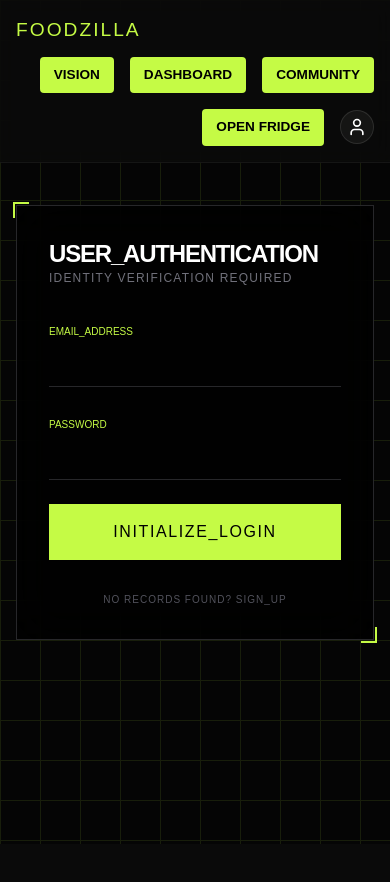
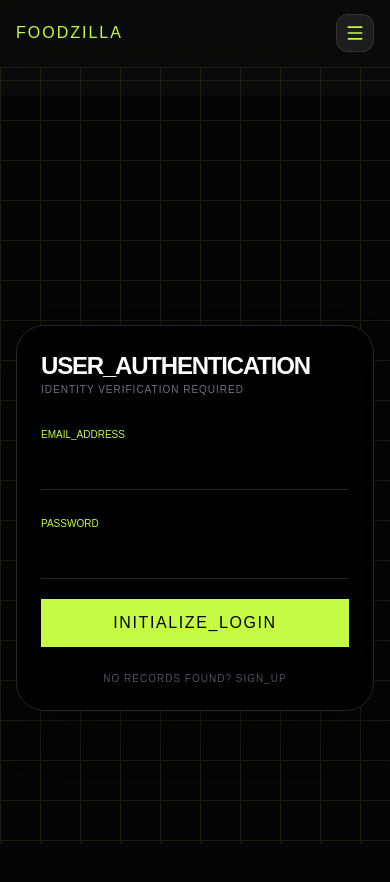
Before and after one commit to venkatsaikondra/taste_transform, a Next.js app: page /login in a window 390 px wide. Shown: the top 882 px of the page. Before the commit the page ends 844 px from the top, so only its background shows below. Built offline with nearby package versions, Linux system fonts and the light colour scheme; a web font is replaced by a local one.

Commit message:
added mobile responsive

```diff
--- a/app/globals.css
+++ b/app/globals.css
@@ -15,6 +15,7 @@
 html {
   scroll-behavior: smooth;
   min-height: 100%;
+  overflow-x: hidden;
 }
 
 body {
@@ -24,6 +25,7 @@ body {
   color: var(--foreground);
   font-family: Arial, Helvetica, sans-serif;
   line-height: 1.5;
+  overflow-x: hidden;
 }
 
 img,
@@ -50,6 +52,7 @@ a {
 
 main {
   min-height: 100vh;
+  width: 100%;
 }
 
 @theme inline {
--- a/app/layout.tsx
+++ b/app/layout.tsx
@@ -54,7 +54,7 @@ export default function RootLayout({
         {/* Loading Counter sits on top */}
 
         <Menu />
-        {children}
+        <main className="pt-24 min-h-screen overflow-x-hidden">{children}</main>
         <Chat />
       </body>
     </html>
--- a/app/login/page.tsx
+++ b/app/login/page.tsx
@@ -42,21 +42,21 @@ export default function LoginPage() {
 };
 
   return (
-    <div className="flex min-h-screen items-center justify-center bg-[#050505] px-4 font-mono">
+    <div className="flex min-h-screen items-center justify-center bg-[#050505] px-4 py-8 sm:px-6 sm:py-12 font-mono">
       {/* Background Grid */}
       <div className="fixed inset-0 opacity-10" style={{ backgroundImage: 'linear-gradient(#c5fb45 1px, transparent 1px), linear-gradient(90deg, #c5fb45 1px, transparent 1px)', backgroundSize: '40px 40px' }} />
 
-      <div className="relative w-full max-w-md border border-zinc-800 bg-black/80 p-8 backdrop-blur-xl">
+      <div className="relative w-full max-w-sm sm:max-w-md border border-zinc-800 bg-black/80 p-6 sm:p-8 backdrop-blur-xl rounded-[28px] shadow-2xl shadow-black/40 overflow-hidden">
         {/* Tech Corner Accents */}
         <div className="absolute -left-1 -top-1 h-4 w-4 border-l-2 border-t-2 border-[#c5fb45]" />
         <div className="absolute -right-1 -bottom-1 h-4 w-4 border-r-2 border-b-2 border-[#c5fb45]" />
 
-        <div className="mb-8">
-          <h1 className="text-2xl font-black tracking-tighter text-white">USER_AUTHENTICATION</h1>
-          <p className="text-xs uppercase tracking-widest text-zinc-500">Identity verification required</p>
+        <div className="mb-6 sm:mb-8">
+          <h1 className="text-2xl sm:text-3xl font-black tracking-tighter text-white">USER_AUTHENTICATION</h1>
+          <p className="text-[10px] sm:text-xs uppercase tracking-widest text-zinc-500">Identity verification required</p>
         </div>
 
-        <form onSubmit={onLogin} className="space-y-6">
+        <form onSubmit={onLogin} className="space-y-5">
           <div className="group">
             <label className="text-[10px] uppercase text-[#c5fb45]">Email_Address</label>
             <input
@@ -82,13 +82,13 @@ export default function LoginPage() {
           <button
             type="submit"
             disabled={loading}
-            className="w-full bg-[#c5fb45] py-4 text-xs font-bold uppercase tracking-widest text-black transition-all hover:bg-[#d4ff6b] active:scale-95 disabled:opacity-50"
+            className="w-full bg-[#c5fb45] py-3 sm:py-4 text-[11px] sm:text-xs font-bold uppercase tracking-widest text-black transition-all hover:bg-[#d4ff6b] active:scale-95 disabled:opacity-50"
           >
             {loading ? "Decrypting..." : "Initialize_Login"}
           </button>
         </form>
 
-        <p className="mt-8 text-center text-[10px] uppercase tracking-widest text-zinc-600">
+        <p className="mt-6 text-center text-[10px] uppercase tracking-widest text-zinc-600">
           No records found? <Link href="/signup" className="text-white hover:text-[#c5fb45]">Sign_Up</Link>
         </p>
       </div>
--- a/app/signup/page.tsx
+++ b/app/signup/page.tsx
@@ -34,18 +34,18 @@ export default function Signup() {
   }, [user])
 
   return (
-    <div className="flex min-h-screen items-center justify-center bg-[#050505] px-4 font-mono">
+    <div className="flex min-h-screen items-center justify-center bg-[#050505] px-4 py-8 sm:px-6 sm:py-12 font-mono">
       {/* Background Grid - Same as Login for consistency */}
       <div className="fixed inset-0 opacity-10" style={{ backgroundImage: 'linear-gradient(#c5fb45 1px, transparent 1px), linear-gradient(90deg, #c5fb45 1px, transparent 1px)', backgroundSize: '40px 40px' }} />
 
-      <div className="relative w-full max-w-md border border-zinc-800 bg-black/80 p-8 backdrop-blur-xl">
+      <div className="relative w-full max-w-sm sm:max-w-md border border-zinc-800 bg-black/80 p-6 sm:p-8 backdrop-blur-xl rounded-[28px] shadow-2xl shadow-black/40 overflow-hidden">
         {/* Tech Corner Accents */}
         <div className="absolute -left-1 -top-1 h-4 w-4 border-l-2 border-t-2 border-[#c5fb45]" />
         <div className="absolute -right-1 -bottom-1 h-4 w-4 border-r-2 border-b-2 border-[#c5fb45]" />
 
-        <div className="mb-8">
-          <h1 className="text-2xl font-black tracking-tighter text-white">NEW_ENTITY_REGISTRATION</h1>
-          <p className="text-xs uppercase tracking-widest text-zinc-500">System Integration Required</p>
+        <div className="mb-6 sm:mb-8">
+          <h1 className="text-2xl sm:text-3xl font-black tracking-tighter text-white">NEW_ENTITY_REGISTRATION</h1>
+          <p className="text-[10px] sm:text-xs uppercase tracking-widest text-zinc-500">System Integration Required</p>
         </div>
 
         <form onSubmit={onSignup} className="space-y-5">
@@ -85,13 +85,13 @@ export default function Signup() {
           <button
             type="submit"
             disabled={buttonDisabled || loading}
-            className="w-full bg-[#c5fb45] py-4 text-xs font-bold uppercase tracking-widest text-black transition-all hover:bg-[#d4ff6b] active:scale-95 disabled:cursor-not-allowed disabled:bg-zinc-800 disabled:text-zinc-500"
+            className="w-full bg-[#c5fb45] py-3 sm:py-4 text-[11px] sm:text-xs font-bold uppercase tracking-widest text-black transition-all hover:bg-[#d4ff6b] active:scale-95 disabled:cursor-not-allowed disabled:bg-zinc-800 disabled:text-zinc-500"
           >
             {loading ? "Transmitting..." : "Initialize_Registry"}
           </button>
         </form>
 
-        <p className="mt-8 text-center text-[10px] uppercase tracking-widest text-zinc-600">
+        <p className="mt-6 text-center text-[10px] uppercase tracking-widest text-zinc-600">
           Already Registered? <Link href="/login" className="text-white hover:text-[#c5fb45]">Return_To_Login</Link>
         </p>
       </div>
--- a/components/Chat/chat.module.css
+++ b/components/Chat/chat.module.css
@@ -121,6 +121,26 @@
     gap: 10px;
 }
 
+/* Mobile: make chat window stretch and sit above nav */
+@media (max-width: 640px) {
+    .chat_wrapper { right: 1rem; bottom: 1rem; }
+    .chat_trigger { width: 52px; height: 52px; }
+    .chat_window {
+        position: fixed;
+        left: 50%;
+        transform: translateX(-50%);
+        bottom: 80px;
+        right: auto;
+        width: calc(100vw - 2rem);
+        height: 60vh;
+        border-radius: 12px;
+    }
+    .chat_content { padding: 0.75rem; }
+    .chat_header { padding: 0.8rem; }
+    .chat_footer { padding: 0.6rem; gap: 8px; }
+    .message_bubble { font-size: 13px; }
+}
+
 .chat_input {
     flex: 1;
     background: #222;
--- a/components/Menu/menu.module.css
+++ b/components/Menu/menu.module.css
@@ -232,18 +232,19 @@
   top: 0;
   left: 0;
   width: 100%;
-  padding: 1.5rem 5%;
+  padding: 1rem 1.5rem;
   display: flex;
   justify-content: space-between;
   align-items: center;
   z-index: 100;
-  background: rgba(10, 10, 10, 0.8);
-  backdrop-filter: blur(10px);
-  border-bottom: 1px solid rgba(255, 255, 255, 0.05);
+  background: rgba(10, 10, 10, 0.9);
+  backdrop-filter: blur(14px);
+  border-bottom: 1px solid rgba(255, 255, 255, 0.07);
+  gap: 0.75rem;
 }
 
 .menu_logo h1 {
-  font-size: 1.2rem;
+  font-size: 1.1rem;
   letter-spacing: 2px;
   color: #c5fb45;
   margin: 0;
@@ -252,40 +253,40 @@
 .menu_controls {
   display: flex;
   align-items: center;
-  gap: 2rem;
+  gap: 1rem;
 }
 
 .nav_link {
-
   background: #c5fb45;
   color: #000;
-  padding: 8px 18px;
-  border-radius: 4px;
-  font-size: 11px;
+  padding: 8px 16px;
+  border-radius: 999px;
+  font-size: 0.82rem;
   font-weight: 800;
   text-decoration: none;
-  transition: transform 0.2s ease;
+  transition: transform 0.2s ease, background 0.2s ease;
 }
 
 .nav_link:hover {
-  color: black;
+  background: #e5ff7f;
+  color: #000;
 }
 
 .profile_icon {
   display: flex;
   align-items: center;
   justify-content: center;
-  width: 36px;
-  height: 36px;
+  width: 34px;
+  height: 34px;
   border-radius: 50%;
-  background: rgba(255, 255, 255, 0.05);
-  border: 1px solid rgba(255, 255, 255, 0.1);
+  background: rgba(255, 255, 255, 0.08);
+  border: 1px solid rgba(255, 255, 255, 0.15);
   color: #fff;
   transition: all 0.2s ease;
 }
 
 .profile_icon:hover {
-  background: rgba(197, 251, 69, 0.1);
+  background: rgba(197, 251, 69, 0.12);
   border-color: rgba(197, 251, 69, 0.3);
   color: #c5fb45;
   transform: scale(1.05);
@@ -294,42 +295,101 @@
 .cta_button {
   background: #c5fb45;
   color: #000;
-  padding: 8px 18px;
-  border-radius: 4px;
-  font-size: 11px;
+  padding: 8px 16px;
+  border-radius: 999px;
+  font-size: 0.82rem;
   font-weight: 800;
   text-decoration: none;
-  transition: transform 0.2s ease;
+  transition: transform 0.2s ease, background 0.2s ease;
 }
 
 .cta_button:hover {
+  background: #e5ff7f;
+}
+
+.menu_toggle {
+  display: none;
+  background: rgba(255,255,255,0.08);
+  border: 1px solid rgba(255,255,255,0.1);
+  color: #c5fb45;
+  width: 42px;
+  height: 42px;
+  border-radius: 12px;
+  display: inline-flex;
+  align-items: center;
+  justify-content: center;
+  cursor: pointer;
+  transition: transform 0.2s ease, background 0.2s ease;
+}
+
+.menu_toggle:hover {
+  background: rgba(255,255,255,0.14);
   transform: scale(1.05);
 }
 
+.mobile_menu {
+  position: absolute;
+  top: calc(100% + 0.5rem);
+  right: 1.5rem;
+  width: min(100vw - 2rem, 280px);
+  background: rgba(10, 10, 10, 0.98);
+  border: 1px solid rgba(255, 255, 255, 0.08);
+  border-radius: 20px;
+  padding: 1rem;
+  display: none;
+  flex-direction: column;
+  gap: 0.75rem;
+  box-shadow: 0 20px 40px rgba(0, 0, 0, 0.35);
+}
+
+.mobile_menu.open {
+  display: flex;
+}
+
+.mobile_link {
+  display: block;
+  width: 100%;
+  background: rgba(197, 251, 69, 0.12);
+  color: #c5fb45;
+  padding: 0.9rem 1rem;
+  border-radius: 14px;
+  font-size: 0.9rem;
+  font-weight: 700;
+  text-align: center;
+  text-decoration: none;
+  transition: transform 0.2s ease, background 0.2s ease;
+}
+
+.mobile_link:hover {
+  background: rgba(197, 251, 69, 0.2);
+}
+
 @media (max-width: 900px) {
-  .menu_bar {
-    padding: 1rem 1rem;
-    flex-wrap: wrap;
-    gap: 0.75rem;
+  .menu_controls {
+    display: none;
   }
 
-  .menu_controls {
-    display: flex;
-    flex-wrap: wrap;
-    align-items: center;
-    justify-content: flex-end;
-    gap: 1rem;
-    width: 100%;
+  .menu_toggle {
+    display: inline-flex;
+  }
+}
+
+@media (max-width: 640px) {
+  .menu_bar {
+    padding: 0.9rem 1rem;
   }
 
-  .nav_link,
-  .cta_button {
-    padding: 8px 14px;
-    font-size: 0.85rem;
+  .menu_logo h1 {
+    font-size: 1rem;
   }
 
-  .profile_icon {
-    width: 34px;
-    height: 34px;
+  .menu_toggle {
+    width: 38px;
+    height: 38px;
+  }
+
+  .mobile_menu {
+    right: 0.9rem;
+    width: min(100vw - 1.2rem, 260px);
   }
 }
--- a/components/Menu/menu.tsx
+++ b/components/Menu/menu.tsx
@@ -100,21 +100,21 @@ const Menu = () => {
 export default Menu;*/
 
 "use client"
-import React, { useRef } from 'react'
+import React, { useRef, useState } from 'react'
 import Styles from './menu.module.css'
 import Link from 'next/link'
 import { gsap } from 'gsap'
 import { ScrollTrigger } from 'gsap/ScrollTrigger'
 import { useGSAP } from '@gsap/react'
-import { User } from 'lucide-react'
+import { User, Menu as MenuIcon, X } from 'lucide-react'
 
 gsap.registerPlugin(ScrollTrigger);
 
 const Menu = () => {
     const menuBar = useRef<HTMLDivElement>(null);
+    const [menuOpen, setMenuOpen] = useState(false);
 
     useGSAP(() => {
-        // Navbar Hide/Show on Scroll logic
         const showAnim = gsap.from(menuBar.current, {
             yPercent: -100,
             paused: true,
@@ -134,9 +134,10 @@ const Menu = () => {
     return (
         <nav className={Styles.menu_bar} ref={menuBar}>
             <div className={Styles.menu_logo}>
-                <Link href="/"><h1>FOODZILLA</h1></Link>
+                <Link href="/">
+                    <h1>FOODZILLA</h1>
+                </Link>
             </div>
-
 
             <div className={Styles.menu_controls}>
                 <Link href="/predict" className={Styles.nav_link}>VISION</Link>
@@ -147,6 +148,24 @@ const Menu = () => {
                     <User size={20} />
                 </Link>
             </div>
+
+            <button
+                type="button"
+                className={Styles.menu_toggle}
+                onClick={() => setMenuOpen(prev => !prev)}
+                aria-label={menuOpen ? 'Close navigation menu' : 'Open navigation menu'}
+                aria-expanded={menuOpen}
+            >
+                {menuOpen ? <X size={20} /> : <MenuIcon size={20} />}
+            </button>
+
+            <div className={`${Styles.mobile_menu} ${menuOpen ? Styles.open : ''}`}>
+                <Link href="/predict" className={Styles.mobile_link} onClick={() => setMenuOpen(false)}>VISION</Link>
+                <Link href="/dashboard" className={Styles.mobile_link} onClick={() => setMenuOpen(false)}>DASHBOARD</Link>
+                <Link href="/community" className={Styles.mobile_link} onClick={() => setMenuOpen(false)}>COMMUNITY</Link>
+                <Link href="/fridge" className={Styles.mobile_link} onClick={() => setMenuOpen(false)}>OPEN FRIDGE</Link>
+                <Link href="/profile" className={Styles.mobile_link} onClick={() => setMenuOpen(false)}>PROFILE</Link>
+            </div>
         </nav>
     )
 }
```
Also changed, not shown: app/community/community.module.css (+9 -2 lines), app/predict/predict.module.css (+7 -1 lines), app/profile/profile.module.css (+5 -5 lines), components/Dashboard/dashboard.module.css (+6 -3 lines), components/Fridge/fridge.module.css (+17 -7 lines).
